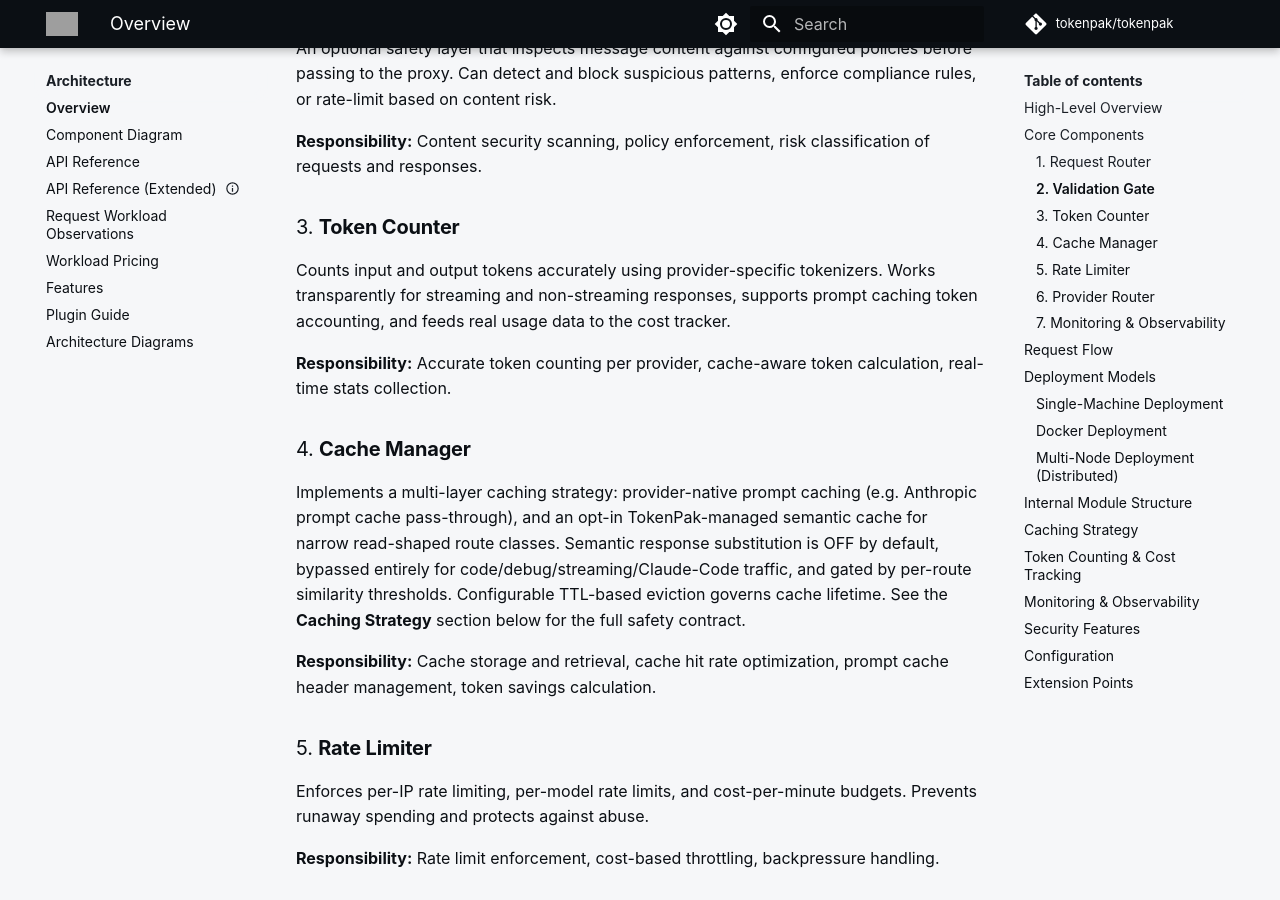
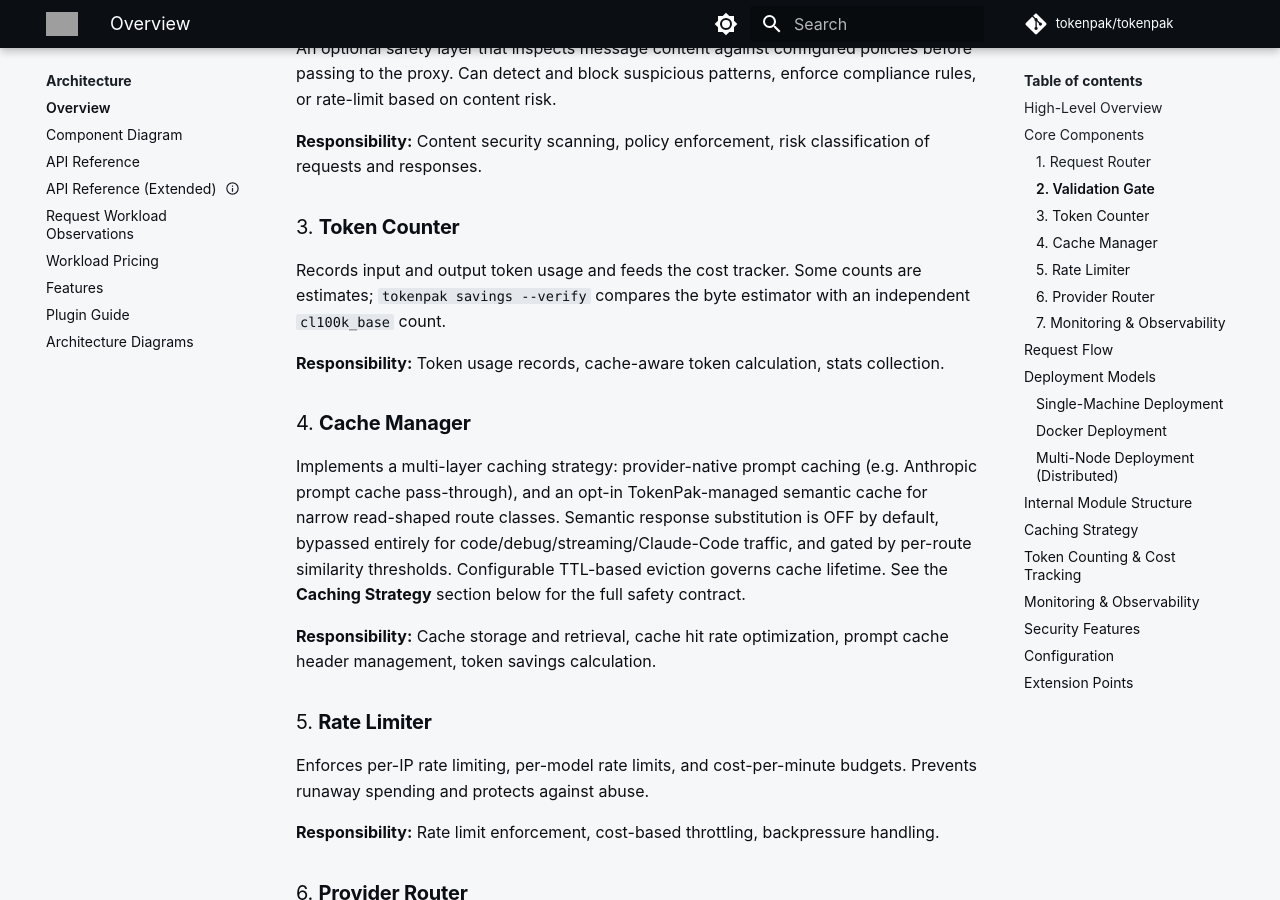
Before and after one commit to tokenpak/docs, an MkDocs documentation site: the page built from docs/architecture.md, in a window 1280 px wide and 900 px high, scrolled down 1336 px. Built offline with MkDocs 1.6.1 and Material for MkDocs 9.7.7, drawn with Linux system fonts in a browser that asks for light colours; comment, search, counter and statistics services are not loaded; some of the changed text lies outside the part shown; grey boxes are pictures that could not be loaded.

Commit message:
docs: describe token counts and cost as records and estimates
The architecture page said TokenPak counts tokens accurately and calculates
cost from live pricing data. Some counts are estimates and cost comes from
the pricing catalog. Point readers at `tokenpak savings --verify`, which
cross-checks the byte estimator against an independent cl100k_base count.

```diff
--- a/docs/architecture.md
+++ b/docs/architecture.md
@@ -50,9 +50,9 @@
 **Responsibility:** Content security scanning, policy enforcement, risk classification of requests and responses.
 
 ### 3. **Token Counter**
-Counts input and output tokens accurately using provider-specific tokenizers. Works transparently for streaming and non-streaming responses, supports prompt caching token accounting, and feeds real usage data to the cost tracker.
+Records input and output token usage and feeds the cost tracker. Some counts are estimates; `tokenpak savings --verify` compares the byte estimator with an independent `cl100k_base` count.
 
-**Responsibility:** Accurate token counting per provider, cache-aware token calculation, real-time stats collection.
+**Responsibility:** Token usage records, cache-aware token calculation, stats collection.
 
 ### 4. **Cache Manager**
 Implements a multi-layer caching strategy: provider-native prompt caching (e.g. Anthropic prompt cache pass-through), and an opt-in TokenPak-managed semantic cache for narrow read-shaped route classes. Semantic response substitution is OFF by default, bypassed entirely for code/debug/streaming/Claude-Code traffic, and gated by per-route similarity thresholds. Configurable TTL-based eviction governs cache lifetime. See the **Caching Strategy** section below for the full safety contract.
@@ -216,14 +216,14 @@
 
 ## Token Counting & Cost Tracking
 
-TokenPak counts tokens accurately for every request/response, accounting for:
+TokenPak records token usage for each request and response; some counts are estimates. The categories are:
 
 - **Input tokens** — User message + system prompt
 - **Output tokens** — Model response
-- **Cache read tokens** — Tokens served from provider caching (1/4 cost)
-- **Cache creation tokens** — Tokens used to create a new cache entry (full cost)
+- **Cache read tokens** — Tokens served from provider caching
+- **Cache creation tokens** — Tokens used to create a new cache entry
 
-Cost is calculated per-provider using live pricing data, giving you real per-request cost visibility.
+Cost is estimated from the pricing catalog.
 
 ---
 
```
